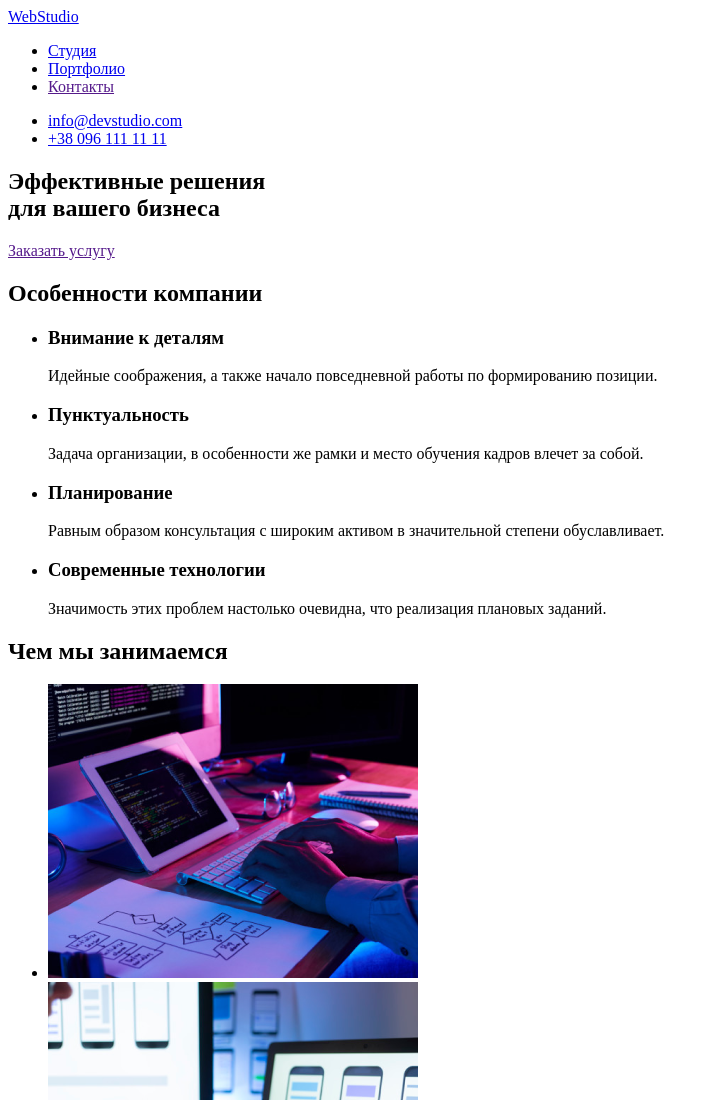
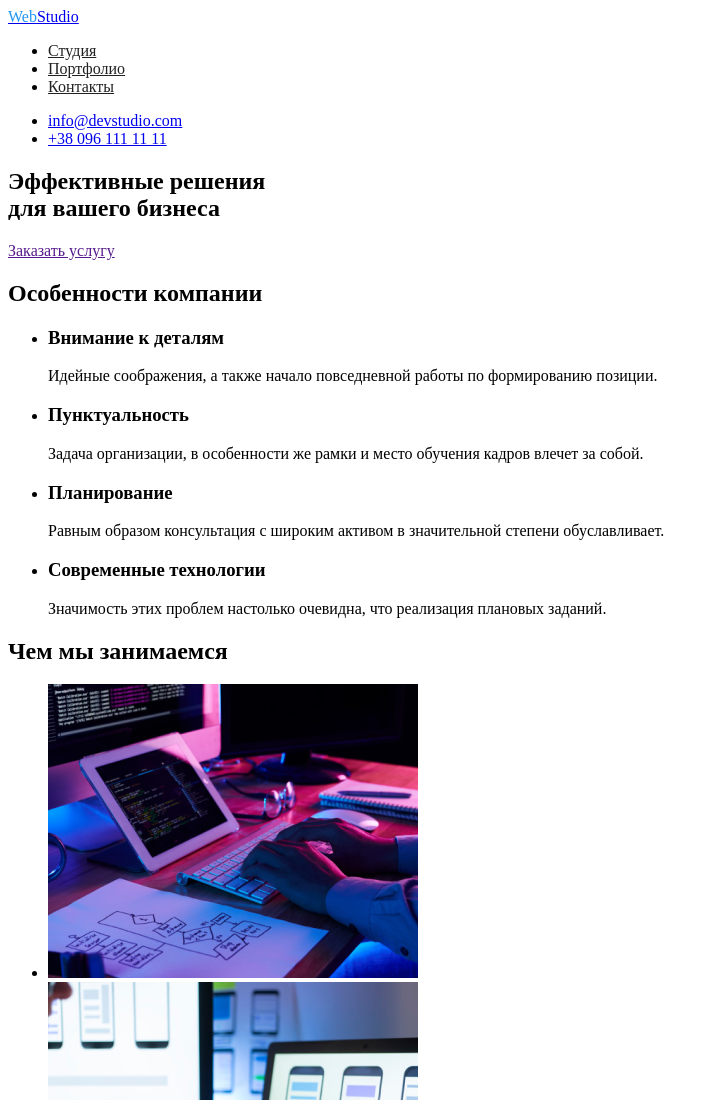
Before and after one commit to ValeriaL123/goit-markup-hw-02, a plain HTML site: page index.html in a window 1280 px wide. Shown: the top 1100 px of the page, without its empty margins (0-719 px from the left). Drawn offline with Linux system fonts and the light colour scheme.

Commit message:
Создает portfolio.html и подключает стили

```diff
--- a/css/style.css
+++ b/css/style.css
@@ -0,0 +1,27 @@
+/* Цвет фона #FFFFFF */
+/* Основной цвет заголовков #212121*/
+/* Цвет текста #757575 */
+/* Цвет акцета #2196F3 */
+
+:root{
+  --background-color:#FFFFFF;
+  --primary-tittle-color:#212121;
+  --secondary-text-color:#757575;
+  --accent-color-button:#2196F3;
+}
+
+body{
+  background-color: var(--background-color);
+}
+
+.logo{
+  color:var(--accent-color-button)
+}
+
+.menu .link{
+color:var(--primary-tittle-color);
+}
+.menu .link:hover,
+.menu .link:focus{
+  color:var(--accent-color-button);
+}
--- a/index.html
+++ b/index.html
@@ -4,6 +4,7 @@
   <meta charset="UTF-8">
   <meta http-equiv="X-UA-Compatible" content="IE=edge">
   <meta name="viewport" content="width=device-width, initial-scale=1.0">
+  <link rel="stylesheet" href="./css/style.css">
   <title>Студия</title>
 
 </head>
@@ -12,12 +13,12 @@
 <!-- Шапка страницы -->
   <header>
     <nav>
-    <a href="index.html">WebStudio</a>
+    <a href="index.html"> <span class="logo">Web</span>Studio</a>
 
-    <ul>
-      <li><a href="index.html">Студия</a></li>
-      <li><a href="portfolio.html">Портфолио</a></li>
-      <li><a href="">Контакты</a></li>
+    <ul class="menu">
+      <li><a href="index.html" class="link">Студия</a></li>
+      <li><a href="./portfolio.html" class="link">Портфолио</a></li>
+      <li><a href="" class="link">Контакты </a></li>
     </ul>
   </nav>
 
```
Also changed, not shown: portfolio.html (+10 -9 lines), 2 other files.
